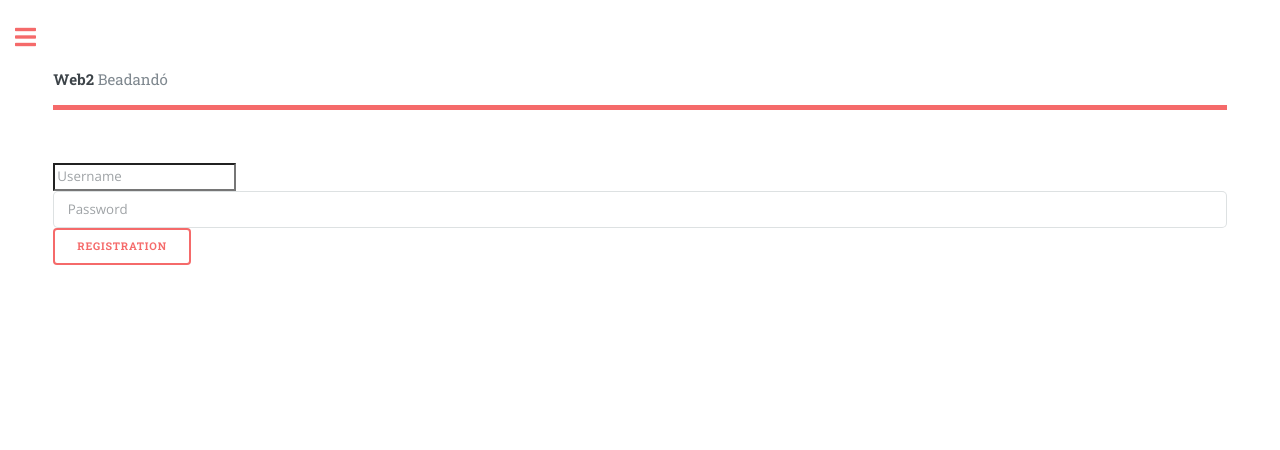
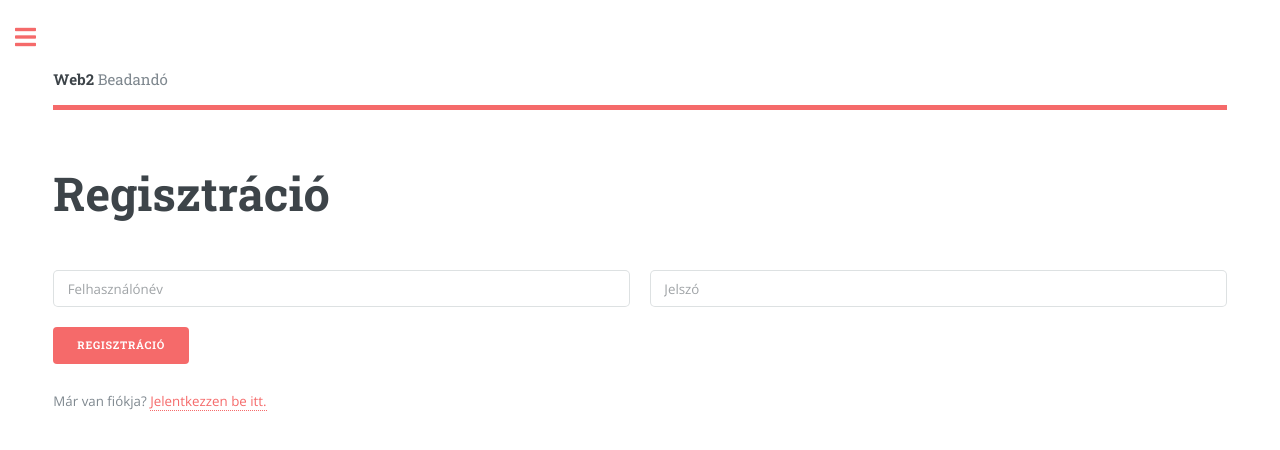
Before and after one commit to MiknaUr/l-la01-web-programozas-2, a Node project: template views/register.ejs in a window 1280 px wide. Shown: the top 450 px of the page. Run offline with Node 20 templates, Linux system fonts and the light colour scheme; the template is opened without the code that fills it, so the values that code supplies are empty; some libraries are stand-ins or nearby versions.

Commit message:
Kidolgozás(5): magyar bejelentkezés és regisztráció, admin létrehozó script

```diff
--- a/views/admin.ejs
+++ b/views/admin.ejs
@@ -1,4 +1,6 @@
 <%- include("partials/header") %>
-<h1>Admin page</h1>
-<p>For admin only.</p>
+<header class="main">
+    <h1>Admin oldal</h1>
+</header>
+<p>Üdvözöljük, <%= user.username %>! Ez az oldal csak az adminisztrátor számára érhető el.</p>
 <%- include("partials/footer") %>
--- a/views/register.ejs
+++ b/views/register.ejs
@@ -1,8 +1,22 @@
 <%- include("partials/header") %>
+<header class="main">
+    <h1>Regisztráció</h1>
+</header>
 <% if(message){ %><p class="message"><%= message %></p><% } %>
-<form method="POST">
-    <input name="username" placeholder="Username">
-    <input type="password" name="password" placeholder="Password">
-    <button>Registration</button>
+<form method="POST" action="/register">
+    <div class="row gtr-uniform">
+        <div class="col-6 col-12-small">
+            <input type="text" name="username" placeholder="Felhasználónév" required>
+        </div>
+        <div class="col-6 col-12-small">
+            <input type="password" name="password" placeholder="Jelszó" required>
+        </div>
+        <div class="col-12">
+            <ul class="actions">
+                <li><input type="submit" value="Regisztráció" class="primary"></li>
+            </ul>
+        </div>
+    </div>
 </form>
+<p>Már van fiókja? <a href="/login">Jelentkezzen be itt.</a></p>
 <%- include("partials/footer") %>
--- a/views/user.ejs
+++ b/views/user.ejs
@@ -1,4 +1,6 @@
 <%- include("partials/header") %>
-<h1>User page</h1>
-<p>Only for logged in users..</p>
+<header class="main">
+    <h1>Felhasználói oldal</h1>
+</header>
+<p>Üdvözöljük, <%= user.username %>! Sikeresen bejelentkezett.</p>
 <%- include("partials/footer") %>
```
Also changed, not shown: controllers/mainController.js (+4 -4 lines), createAdmin.js (added, +28 -0 lines), views/login.ejs (+18 -4 lines).
